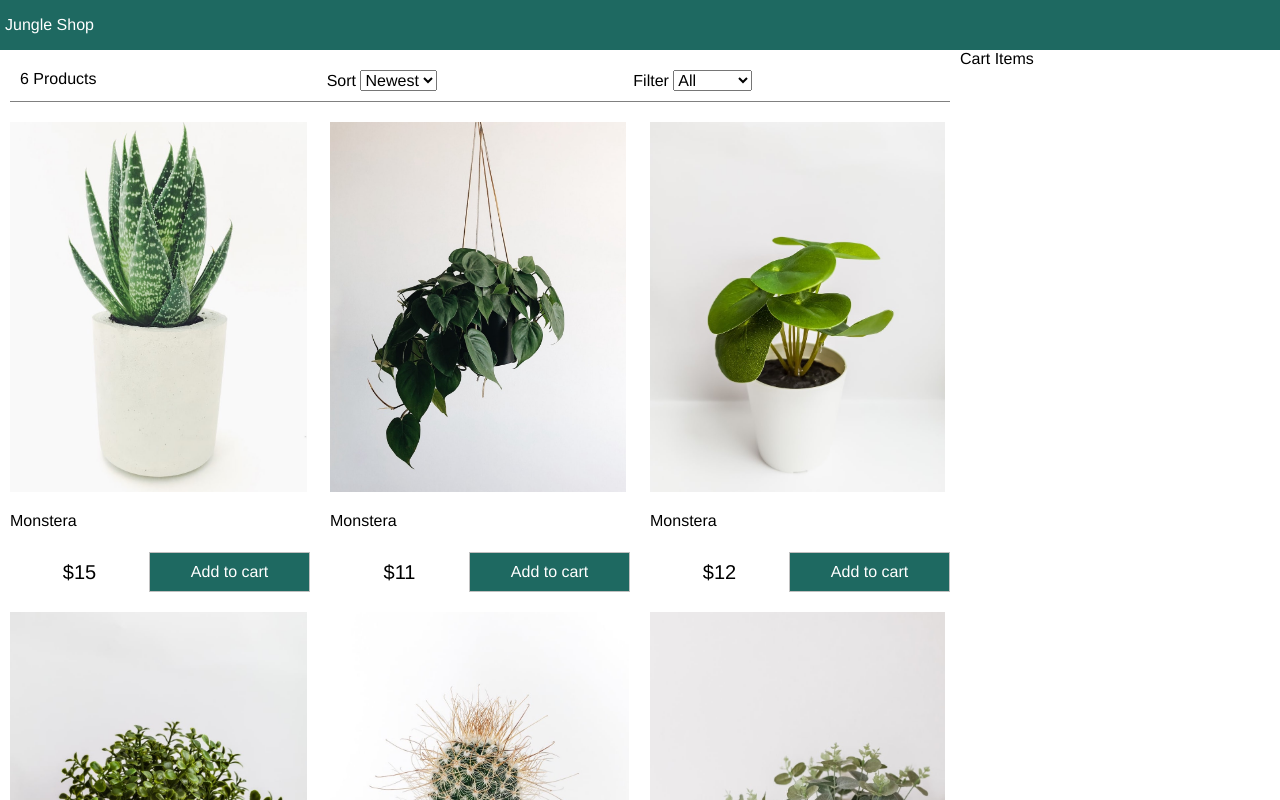
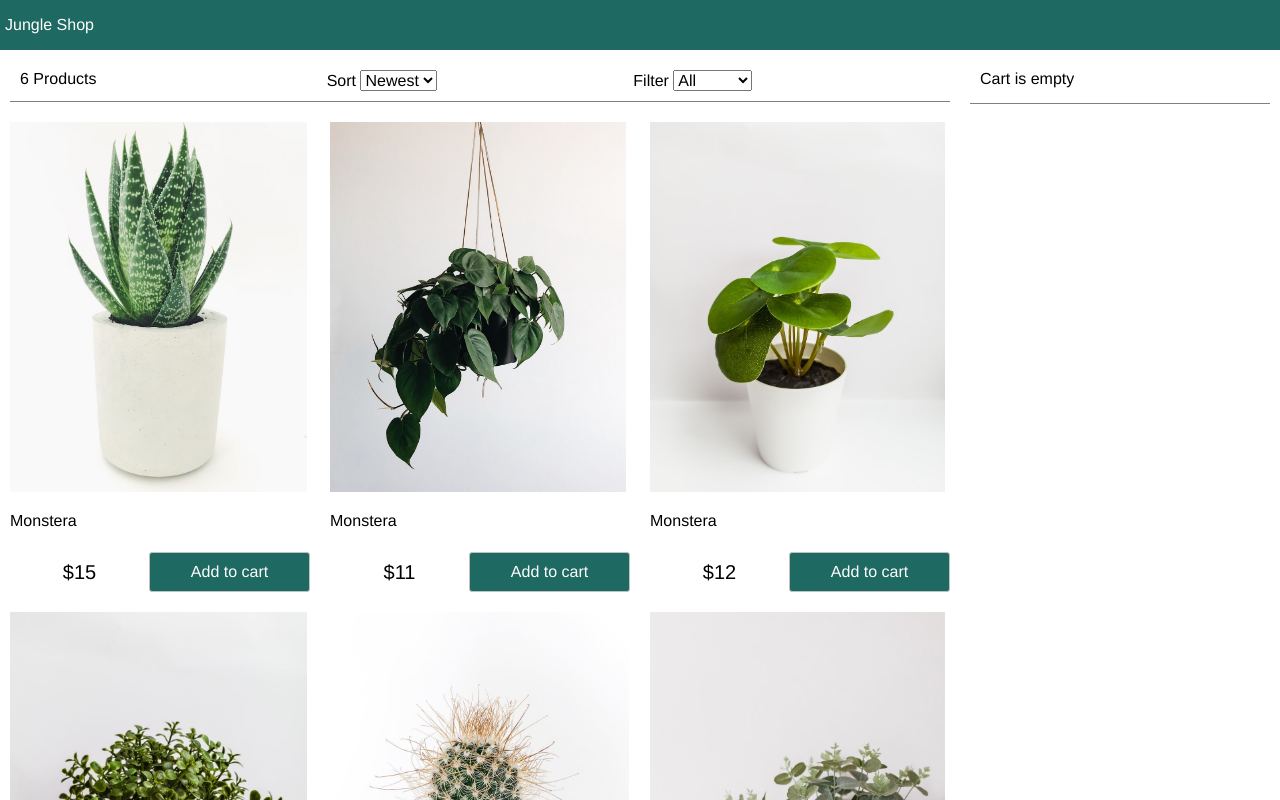
Before and after one commit to hyperbola88/JungleShop, a React (Create React App) app in the folder jungle_shop/: page / in a window 1280 px wide. Shown: the top 800 px of the page. Built offline with nearby package versions, Linux system fonts and the light colour scheme.

Commit message:
add cart component

```diff
--- a/jungle_shop/src/App.js
+++ b/jungle_shop/src/App.js
@@ -2,6 +2,7 @@ import React from 'react';
 import { useState } from 'react';
 import Filter from './components/Filter';
 import Products from './components/Products';
+import Cart from './components/Cart';
 import data from './data.json';
 
 
@@ -9,6 +10,7 @@ function App() {
   const [products, setProducts] = useState(data.products);
   const [size, setSize] = useState('');
   const [sort, setSort] = useState('newest');
+  const [cartItems, setCartItems] = useState([]);
 
   const sortProducts = (event) => {
     const e = event.target.value;
@@ -35,7 +37,27 @@ function App() {
       setSize(event.target.value);
       setProducts(data.products.filter(product => product.availableSizes.indexOf(event.target.value) >=0));
     }
+  }
 
+
+  const addToCart = (product) => {
+    let alreadyInCart = false;
+    const addedToCart = cartItems.slice();
+    addedToCart.forEach(item => {
+      if(item._id === product._id) {
+        item.count ++;
+        alreadyInCart = true;
+      }
+    });
+    if(!alreadyInCart) {
+      addedToCart.push({...product, count: 1})
+    };
+    setCartItems(addedToCart);
+  };
+
+  const removeFromCart = (id) => {
+    setCartItems((prev) => prev.filter(x => x._id !== id)
+    )
   }
 
   return (
@@ -47,10 +69,10 @@ function App() {
         <div className='content'>
           <div className='main'>
             <Filter count={products.length} size={size} sort={sort} sortProducts={sortProducts} filterProducts={filterProducts}/>
-            <Products products={products} />
+            <Products products={products} addToCart={addToCart}/>
           </div>
           <div className='sidebar'>
-            Cart Items
+            <Cart cartItems={cartItems} removeFromCart={removeFromCart}/>
           </div>
         </div>
       </main>
--- /dev/null
+++ b/jungle_shop/src/components/Cart.js
@@ -0,0 +1,57 @@
+import React from "react";
+import formatCurrency from "../utils";
+
+const Cart = ({ cartItems, removeFromCart }) => {
+  console.log(cartItems.length);
+  return (
+    <div>
+      {cartItems.length === 0 ? (
+        <div className="cart cart-header">Cart is empty </div>
+      ) : (
+        <div className="cart cart-header">
+          You have {cartItems.length} items in the cart
+        </div>
+      )}
+      <div>
+        <div className="cart">
+          <ul className="cart-items">
+            {cartItems.map((item) => (
+              <li key={item._id}>
+                <div>
+                  <img src={item.image} alt={item.title} />
+                </div>
+                <div>
+                  <div>{item.title}</div>
+                  <div className="right">
+                    {item.count} x {formatCurrency(item.price)}{" "}
+                    <button
+                      className="button"
+                      onClick={() => removeFromCart(item._id)}
+                    >
+                      Remove
+                    </button>
+                  </div>
+                </div>
+              </li>
+            ))}
+          </ul>
+        </div>
+        {cartItems.length !== 0 && (
+          <div className="cart">
+            <div className="total">
+              <div>
+                Total:{" "}
+                {formatCurrency(
+                  cartItems.reduce((a, c) => a + c.price * c.count, 0)
+                )}
+              </div>
+              <button className="button primary">Continue</button>
+            </div>
+          </div>
+        )}
+      </div>
+    </div>
+  );
+};
+
+export default Cart;
--- a/jungle_shop/src/components/Products.js
+++ b/jungle_shop/src/components/Products.js
@@ -2,6 +2,7 @@ import React from "react";
 import formatCurrency from "../utils";
 
 const Products = (props) => {
+
   return (
     <div>
       <ul className="products">
@@ -9,14 +10,14 @@ const Products = (props) => {
           <li key={product._id}>
             <div className="product">
               <a href={"#" + product._id}>
-                <img src={product.image} alt="product image"></img>
+                <img src={product.image} alt="product"></img>
                 <p>{product.title}</p>
               </a>
               <div className="product-price">
                  <div>
                     {formatCurrency(product.price)}
                  </div>
-                 <button className="button primary">
+                 <button className="button primary" onClick={() => props.addToCart(product)}>
                     Add to cart
                  </button>
               </div>
--- a/jungle_shop/src/index.css
+++ b/jungle_shop/src/index.css
@@ -127,6 +127,7 @@ footer {
   border: .1rem #c0c0c0 solid;
   background-color: #f0f0f0;
   cursor: pointer;
+  border-radius: 3px;
 }
 
 .button:hover {
@@ -150,3 +151,58 @@ footer {
 .filter div {
   flex: 1;
 }
+
+/*Cart*/
+.cart {
+  padding: 1rem;
+  padding-bottom: 1.5rem;
+  margin: 1rem;
+  display: flex;
+}
+
+.cart-header {
+  border-bottom: .1rem gray solid;
+}
+
+.cart-items {
+  padding: 0;
+  width: 100%;
+  list-style: none;
+}
+
+.cart-items img {
+  width: 5rem;
+}
+
+.cart-items li {
+  display: flex;
+}
+
+.cart-items li div {
+  padding: .5rem;
+}
+
+.cart-items li div:last-child {
+  flex: 1;
+}
+
+.right {
+  text-align: right;
+}
+
+.total {
+  padding: 1rem;
+  width: 100%;
+  display: flex;
+  justify-content: space-between;
+  align-items: center;
+}
+
+.total > div {
+  font-size: 2rem;
+}
+
+.total > div,
+.total > button {
+  flex: 1;
+}
```
